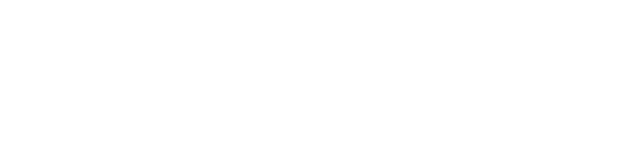
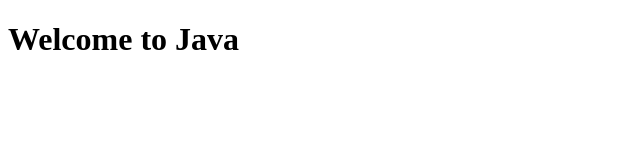
Before and after one commit to SAA1960/java_script, a plain HTML site: page index.html in a window 1280 px wide. Shown: the whole page, without its empty margins (0-640 px from the left). Drawn offline with Linux system fonts and the light colour scheme.

Commit message:
added H1

```diff
--- a/index.html
+++ b/index.html
@@ -6,4 +6,9 @@
     <meta name="keywords" content="is the best somjobs in the region">
     <meta name="description" content="You can find our location in Somalia"
     </head>
+
+    <body>
+
+        <h1>Welcome to Java</h1>
+    </body>
 </html>
```
